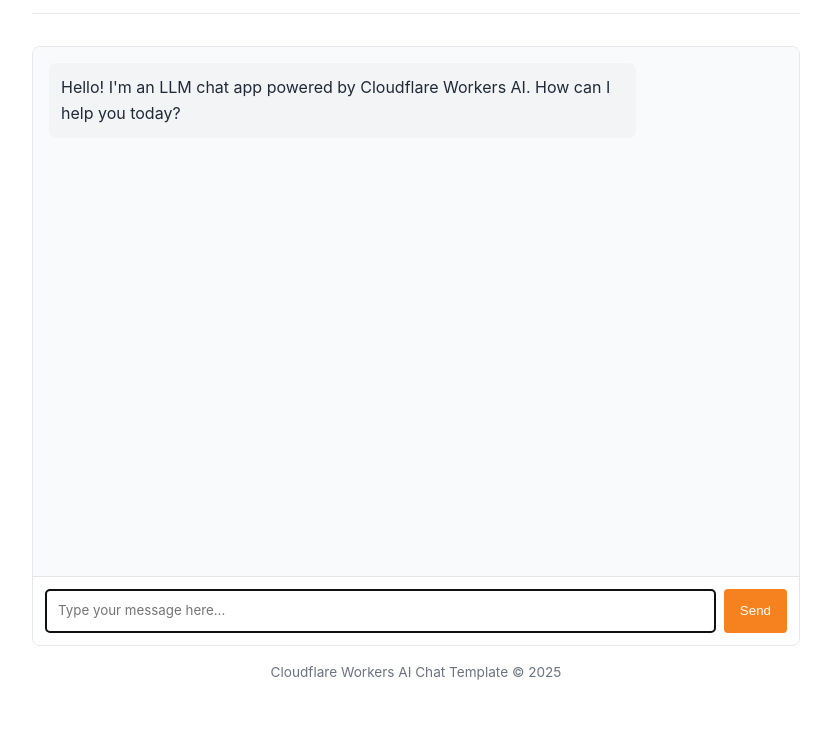
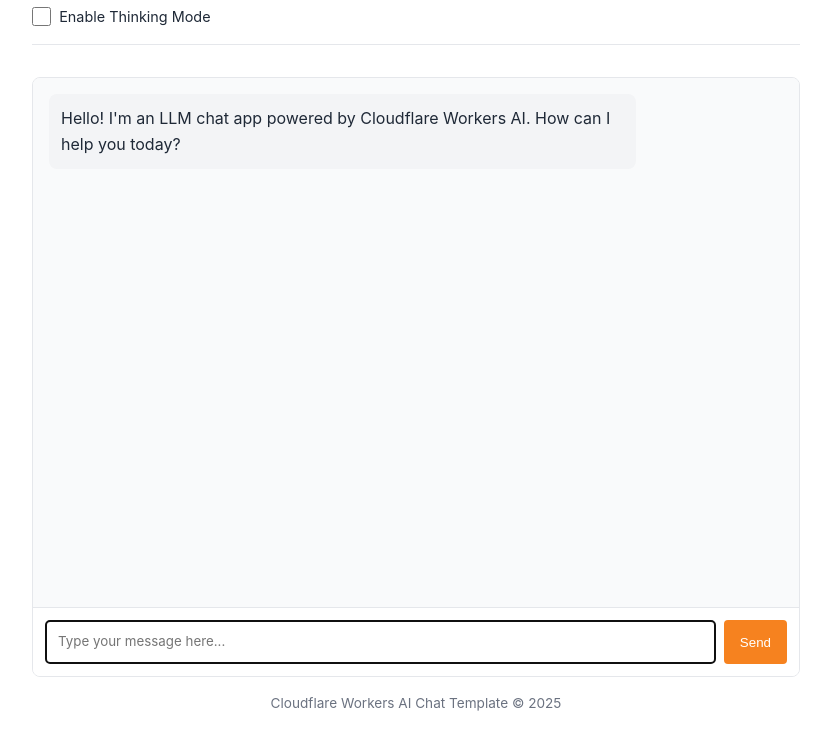
Before and after one commit to jankerzone/chat, a website: page public/index.html in a window 1280 px wide. Shown: the part 99-830 px from the top of the page, without its empty margins (224-1055 px from the left). Before the commit the page ends 800 px from the top, so only its background shows below. Drawn offline with Linux system fonts and the light colour scheme.

Commit message:
Add thinking mode toggle button with reasoning parameters

```diff
--- a/public/chat.js
+++ b/public/chat.js
@@ -9,6 +9,7 @@ const chatMessages = document.getElementById("chat-messages");
 const userInput = document.getElementById("user-input");
 const sendButton = document.getElementById("send-button");
 const typingIndicator = document.getElementById("typing-indicator");
+const thinkingModeCheckbox = document.getElementById("thinking-mode");
 
 // Chat state
 let chatHistory = [
@@ -82,6 +83,7 @@ async function sendMessage() {
       },
       body: JSON.stringify({
         messages: chatHistory,
+        thinkingMode: thinkingModeCheckbox.checked,
       }),
     });
 
--- a/public/index.html
+++ b/public/index.html
@@ -134,12 +134,36 @@
         font-size: 0.85rem;
         color: var(--text-light);
       }
+
+      .thinking-toggle {
+        display: flex;
+        align-items: center;
+        gap: 0.5rem;
+        margin-top: 0.5rem;
+        font-size: 0.9rem;
+        color: var(--text-color);
+      }
+
+      .thinking-toggle input[type="checkbox"] {
+        width: 1.2rem;
+        height: 1.2rem;
+        cursor: pointer;
+      }
+
+      .thinking-toggle label {
+        cursor: pointer;
+        user-select: none;
+      }
     </style>
   </head>
   <body>
     <header>
       <h1>Jankerzone AI Chat</h1>
       <p>Powered by Cloudflare Workers AI</p>
+      <div class="thinking-toggle">
+        <input type="checkbox" id="thinking-mode" />
+        <label for="thinking-mode">Enable Thinking Mode</label>
+      </div>
     </header>
 
     <div class="chat-container">
```
Also changed, not shown: src/index.ts (+21 -7 lines).
